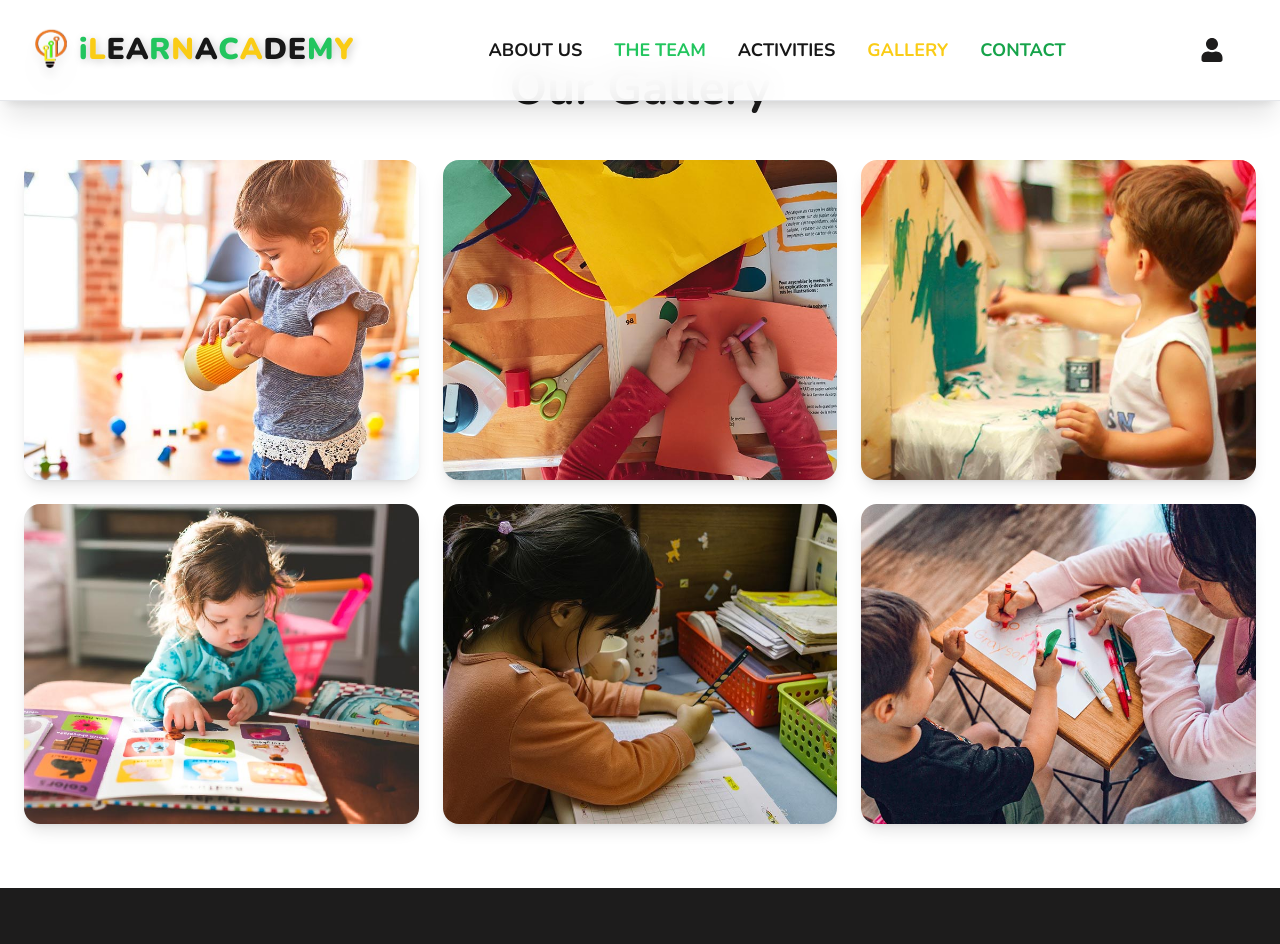
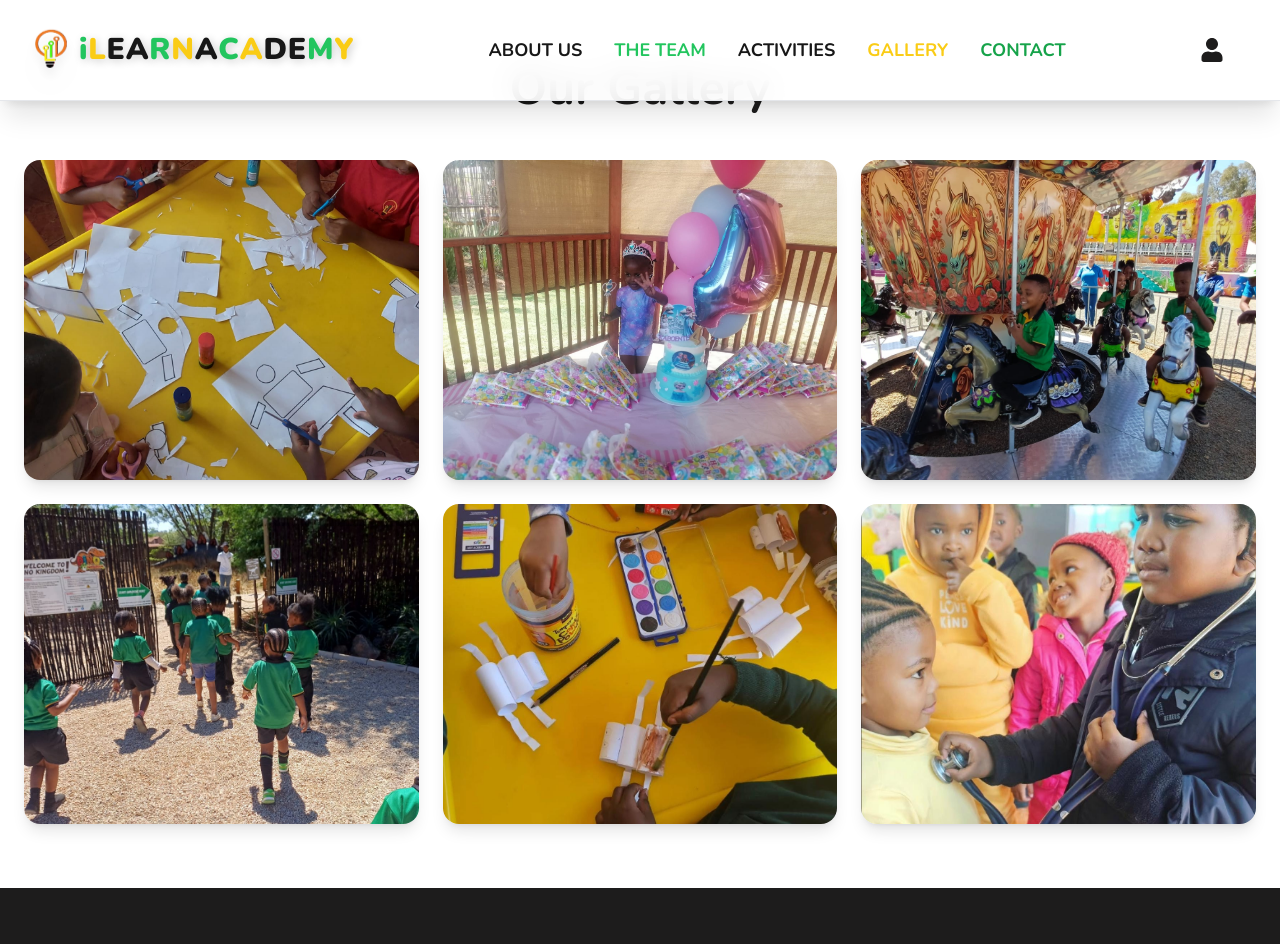
Before and after one commit to Masimbakutendaishe/iLearn, a Next.js app: page /Gallery in a window 1280 px wide. Shown: the top 944 px of the page. Built offline with nearby package versions, Linux system fonts and the light colour scheme.

Commit message:
Update gallery image filenames to use underscores

```diff
--- a/pages/Gallery.js
+++ b/pages/Gallery.js
@@ -6,12 +6,12 @@ export default function Gallery() {
 
 
   const galleryImages = [
-    { id: 1, image: '/gallery-1.jpg' },
-    { id: 2, image: '/gallery-2.jpg' },
-    { id: 3, image: '/gallery-3.jpg' },
-    { id: 4, image: '/gallery-4.jpg' },
-    { id: 5, image: '/gallery-5.jpg' },
-    { id: 6, image: '/gallery-6.jpg' },
+    { id: 1, image: '/gallery_1.JPG' },
+    { id: 2, image: '/gallery_2.JPG' },
+    { id: 3, image: '/gallery_3.JPG' },
+    { id: 4, image: '/gallery_4.JPG' },
+    { id: 5, image: '/gallery_5.JPG' },
+    { id: 6, image: '/gallery_6.JPG' },
   ];
 
   return (
```
